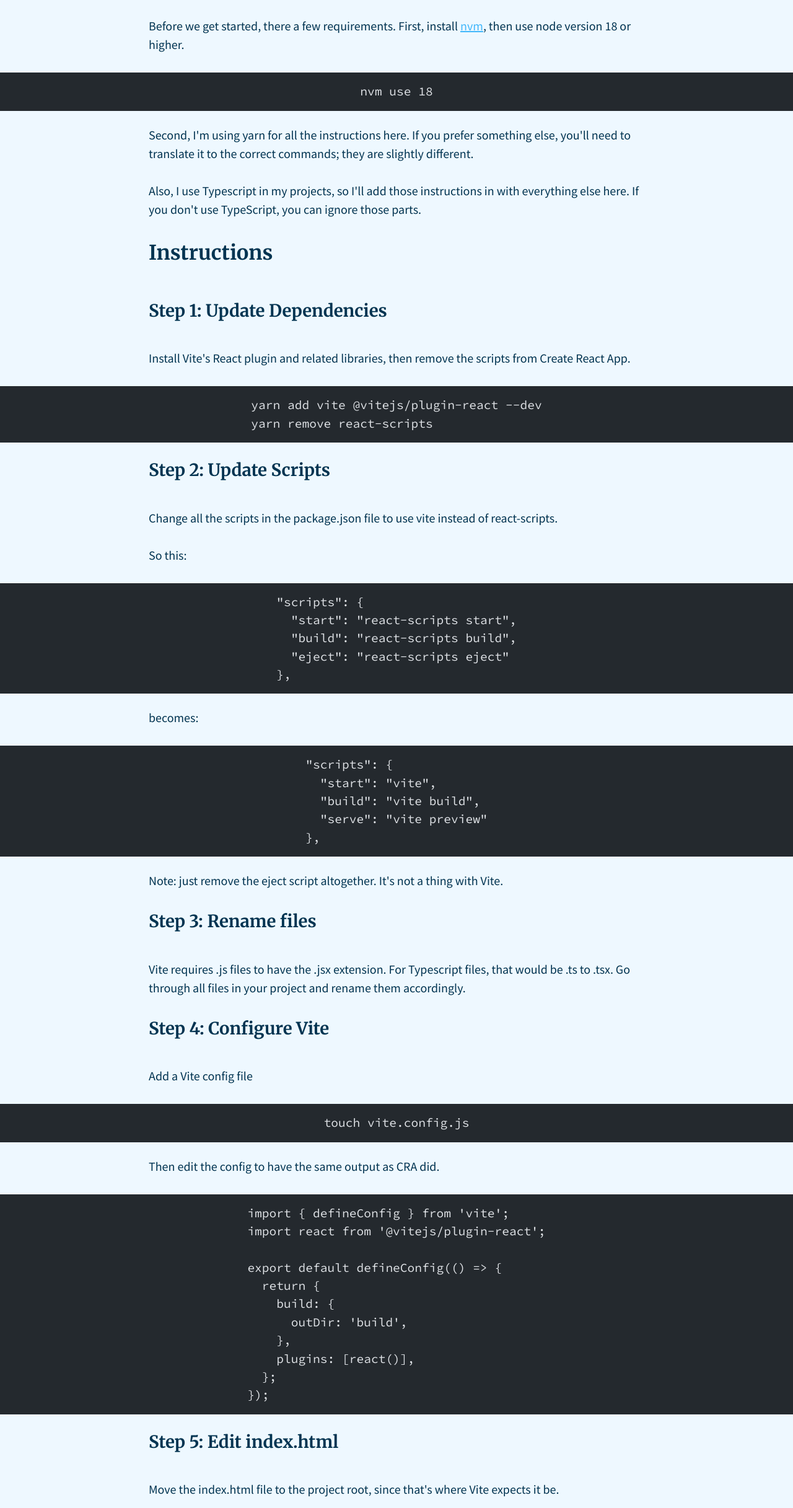
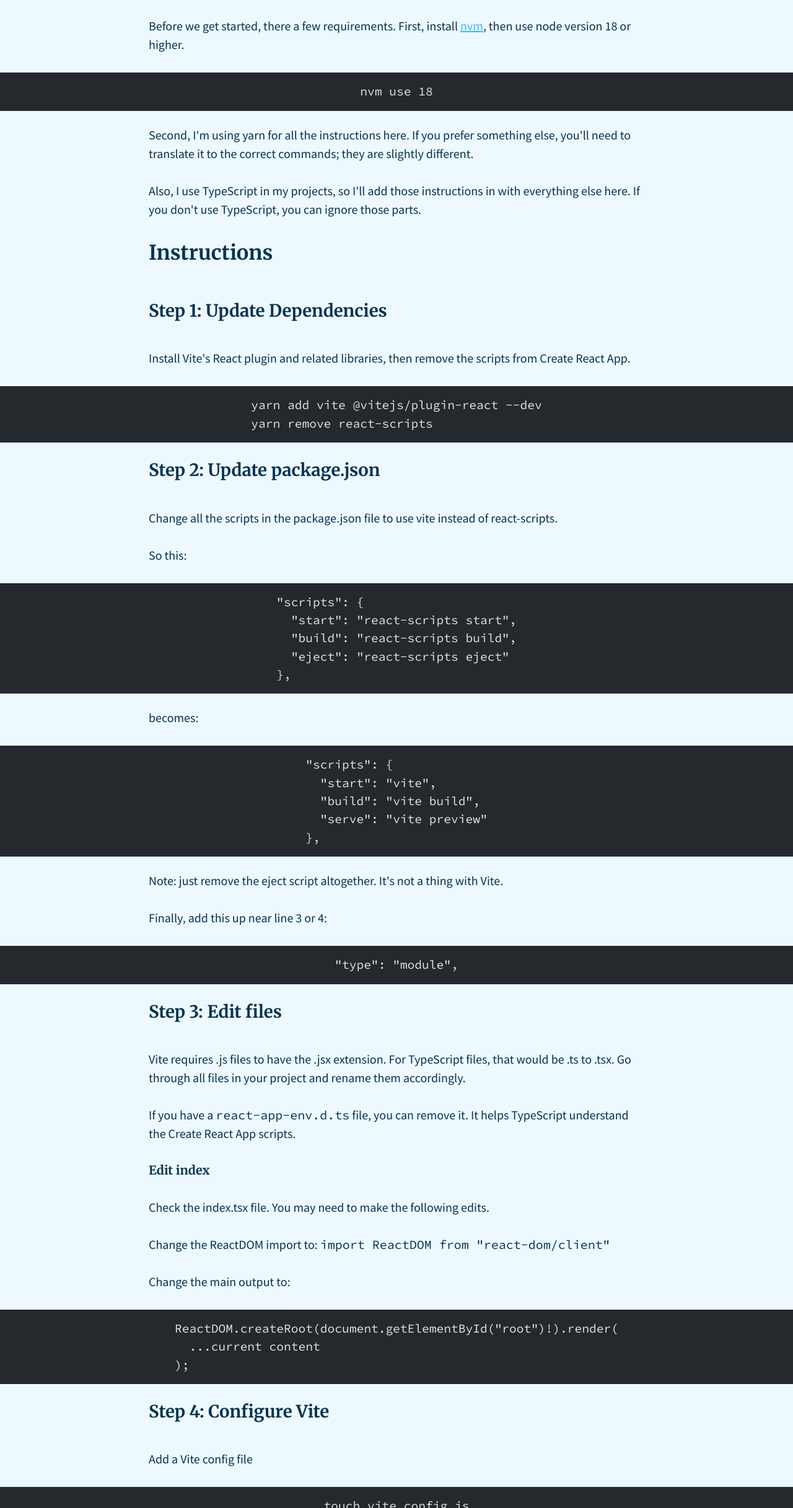
Before and after one commit to slushman/slushman-astro, an Astro site: page /post/existing-react-app-to-vite in a window 1280 px wide. Shown: the part 849-3282 px from the top of the page at 62% size. Built offline with nearby package versions, Linux system fonts and the light colour scheme; Astro itself is replaced by a stand-in of ours; code samples lack their colours.

Commit message:
Update projects. Update post

````diff
--- a/src/content/blog/existing-react-app-to-vite.mdx
+++ b/src/content/blog/existing-react-app-to-vite.mdx
@@ -19,7 +19,7 @@
 
 Second, I'm using yarn for all the instructions here. If you prefer something else, you'll need to translate it to the correct commands; they are slightly different.
 
-Also, I use Typescript in my projects, so I'll add those instructions in with everything else here. If you don't use TypeScript, you can ignore those parts.
+Also, I use TypeScript in my projects, so I'll add those instructions in with everything else here. If you don't use TypeScript, you can ignore those parts.
 
 ## Instructions
 
@@ -32,7 +32,7 @@
 yarn remove react-scripts
 ```
 
-### Step 2: Update Scripts
+### Step 2: Update package.json
 
 Change all the scripts in the package.json file to use vite instead of react-scripts.
 
@@ -58,9 +58,31 @@
 
 Note: just remove the eject script altogether. It's not a thing with Vite.
 
-### Step 3: Rename files
+Finally, add this up near line 3 or 4:
 
-Vite requires .js files to have the .jsx extension. For Typescript files, that would be .ts to .tsx. Go through all files in your project and rename them accordingly.
+```js
+"type": "module",
+```
+
+### Step 3: Edit files
+
+Vite requires .js files to have the .jsx extension. For TypeScript files, that would be .ts to .tsx. Go through all files in your project and rename them accordingly.
+
+If you have a `react-app-env.d.ts` file, you can remove it. It helps TypeScript understand the Create React App scripts.
+
+#### Edit index
+
+Check the index.tsx file. You may need to make the following edits.
+
+Change the ReactDOM import to: `import ReactDOM from "react-dom/client"`
+
+Change the main output to:
+
+```js
+ReactDOM.createRoot(document.getElementById("root")!).render(
+  ...current content
+);
+```
 
 ### Step 4: Configure Vite
 
--- a/src/content/project/gibble.mdx
+++ b/src/content/project/gibble.mdx
@@ -10,6 +10,5 @@
 Gibble.tv is a website related to a YouTube channel of the same name. Gibble helps people with special diets enjoying dining out by profiling allergen-friendly restaurants in major metro areas. There also some profiles of national chain restaurants as well.
 
 ## Tech used
-
 * Astro
 * Tailwind
--- a/src/content/project/phonics.mdx
+++ b/src/content/project/phonics.mdx
@@ -10,8 +10,7 @@
 Phonics gives you the phonetic spelling of a five-letter word. You have three guesses to figure out the word.
 
 ## Tech used
-
-* React
+* Create React App
 * Tailwind
 
 ## Road Map (future plans)
--- a/src/content/project/wordle-solver.mdx
+++ b/src/content/project/wordle-solver.mdx
@@ -10,6 +10,15 @@
 The Wordle Solver helps you figure out what words could be played in Wordle. Enter known letters and mark potential and eliminated letters. Wordle Solver filters the remaining words based on your entries.
 
 ## Tech used
+* React
+* Vite
+* Tailwind
 
-* React
-* Tailwind
+## Change Log
+
+### 0.2
+* Switch project to Vite
+* Simplify components, imports, and functions
+
+### 0.1
+* Initial version made with Create React App
````
